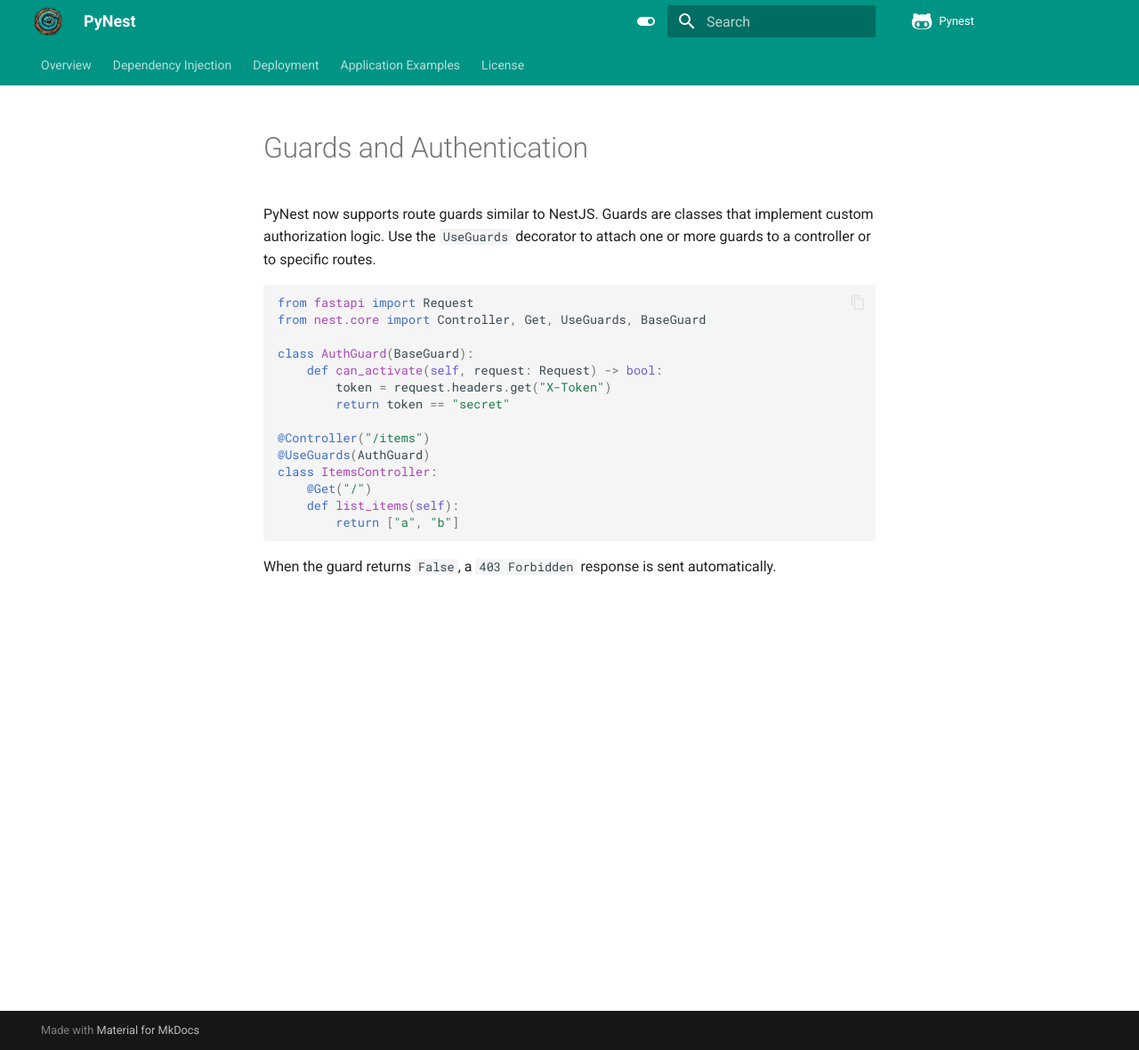
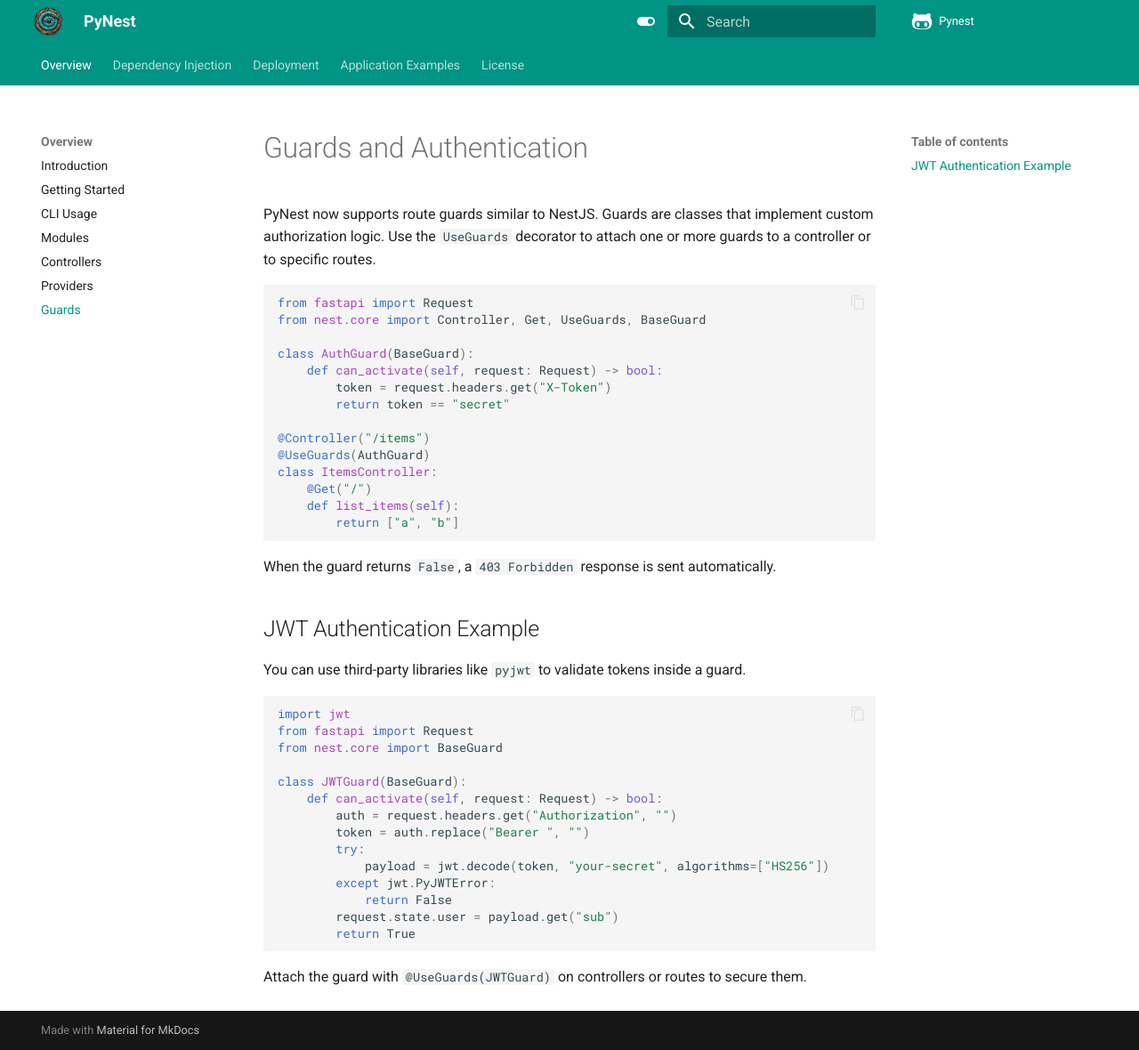
Before and after one commit to PythonNest/PyNest, an MkDocs documentation site: the page built from docs/guards.md, in a window 1280 px wide and 1180 px high. Shown: the whole window at 89% size. Built offline with MkDocs 1.6.1 and Material for MkDocs 9.7.7, drawn with Linux system fonts in a browser that asks for light colours; comment, search, counter and statistics services are not loaded.

Commit message:
doc: add jwt guard example

````diff
--- a/docs/guards.md
+++ b/docs/guards.md
@@ -20,3 +20,26 @@ class ItemsController:
 ```
 
 When the guard returns `False`, a `403 Forbidden` response is sent automatically.
+
+## JWT Authentication Example
+
+You can use third-party libraries like `pyjwt` to validate tokens inside a guard.
+
+```python
+import jwt
+from fastapi import Request
+from nest.core import BaseGuard
+
+class JWTGuard(BaseGuard):
+    def can_activate(self, request: Request) -> bool:
+        auth = request.headers.get("Authorization", "")
+        token = auth.replace("Bearer ", "")
+        try:
+            payload = jwt.decode(token, "your-secret", algorithms=["HS256"])
+        except jwt.PyJWTError:
+            return False
+        request.state.user = payload.get("sub")
+        return True
+```
+
+Attach the guard with `@UseGuards(JWTGuard)` on controllers or routes to secure them.
--- a/mkdocs.yml
+++ b/mkdocs.yml
@@ -56,6 +56,7 @@ nav:
     - Modules: modules.md
     - Controllers: controllers.md
     - Providers: providers.md
+    - Guards: guards.md
   - Dependency Injection: dependency_injection.md
   - Deployment:
     - Docker: docker.md
````
